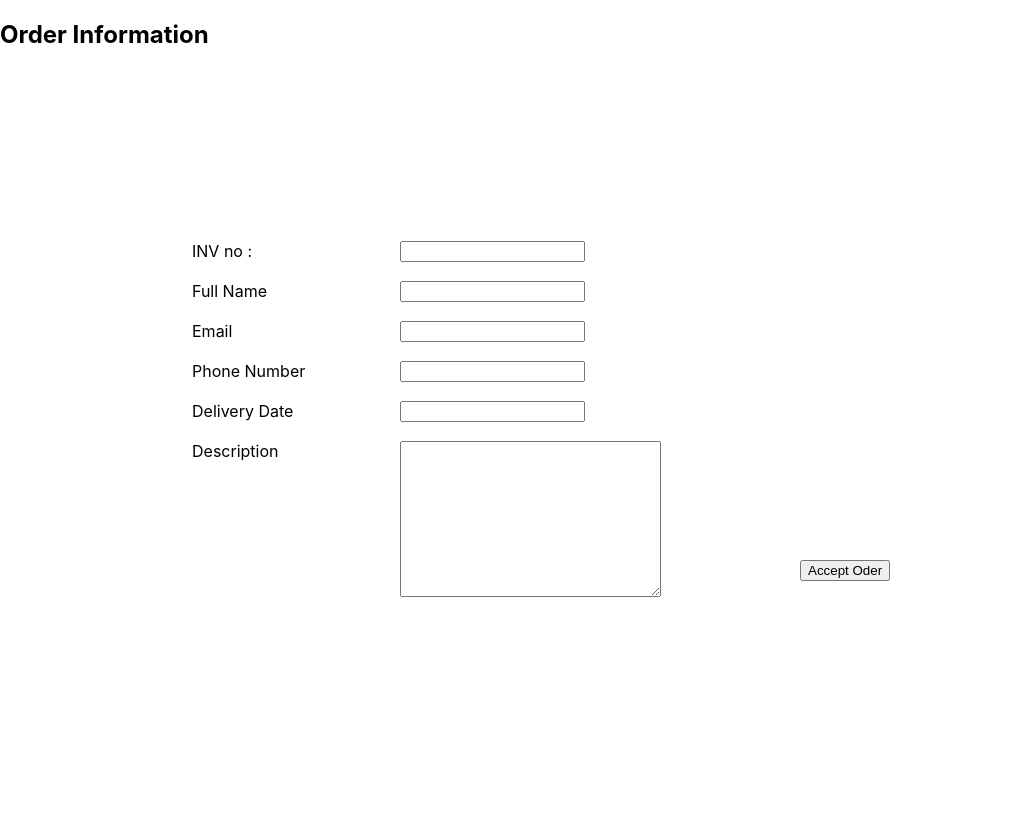
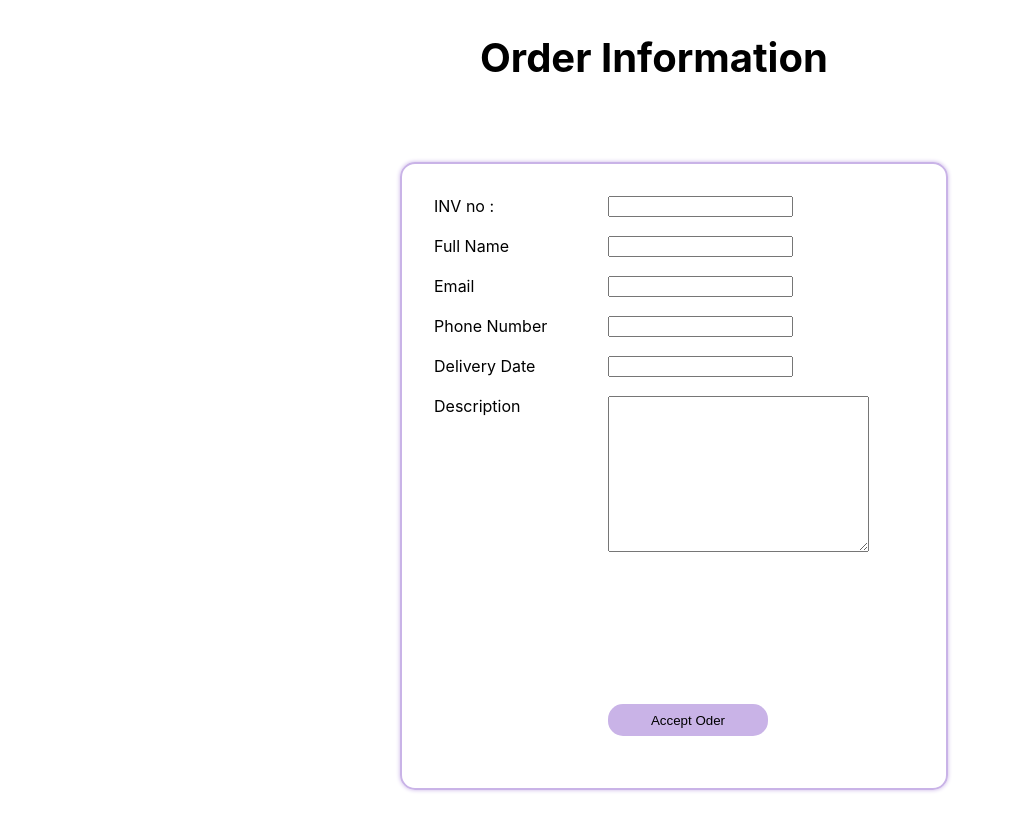
Before and after one commit to Izu99/Jacklup-Solutions, a React (Create React App) app: page /myOders/1 in a window 1280 px wide. Shown: the whole page, without its empty margins (0-1012 px from the left). Before the commit the page ends 800 px from the top, so only its background shows below. Built offline with nearby package versions, Linux system fonts and the light colour scheme; no server answers.

Commit message:
update order information

```diff
--- a/src/Components/Order/OrderInformation.js
+++ b/src/Components/Order/OrderInformation.js
@@ -218,10 +218,6 @@ export default class OrderInformation extends Component {
 					<button type='submit'>Submit</button>
 					{/* </form> */}
 				</form>
-
-				<form action='' className='form2'>
-
-				</form>
 			</div>
 		);
 	}
--- a/src/Styles/OrderInformation.css
+++ b/src/Styles/OrderInformation.css
@@ -1,25 +1,41 @@
 .OrderInformation {
-
-    /* display: block; */
+    margin-bottom: 2rem;
+}
+.OrderInformation h2 {
+    margin-left: 30rem;
+    font-size: 2.5rem;
 }
 
 .OrderInformation form {
-    margin-left: 12rem;
-    margin-top: 12rem;
+    margin-left: 25rem;
+    margin-top: 5rem;
+    border-radius: 15px;
+    border: 2px solid #C9B3E7;
+    box-shadow: 0px 0px 4px #C9B3E7;
+    width: 30rem;
+    padding: 2rem;
+    height: 35rem;
 }
 .OrderInformation form label {
-    margin-top: 2rem;
+    margin-top: 1rem;
 }
-.OrderInformation form input,textarea {
+.OrderInformation form input,textarea,select {
     position: absolute;
-    left: 25rem;
+    left: 38rem;
+    /* border: none; */
 }
 
 .OrderInformation  button {
     position: absolute;
     display: block;
-    top: 35rem;
-    left: 50rem;
+    top: 44rem;
+    left: 38rem;
+    width: 10rem;
+    height: 2rem;
+    border: none;
+    border-radius: 15px;
+    color: #000000;
+    background-color: #C9B3E7;
 }
 
 .OrderInformation .form2 {
```
